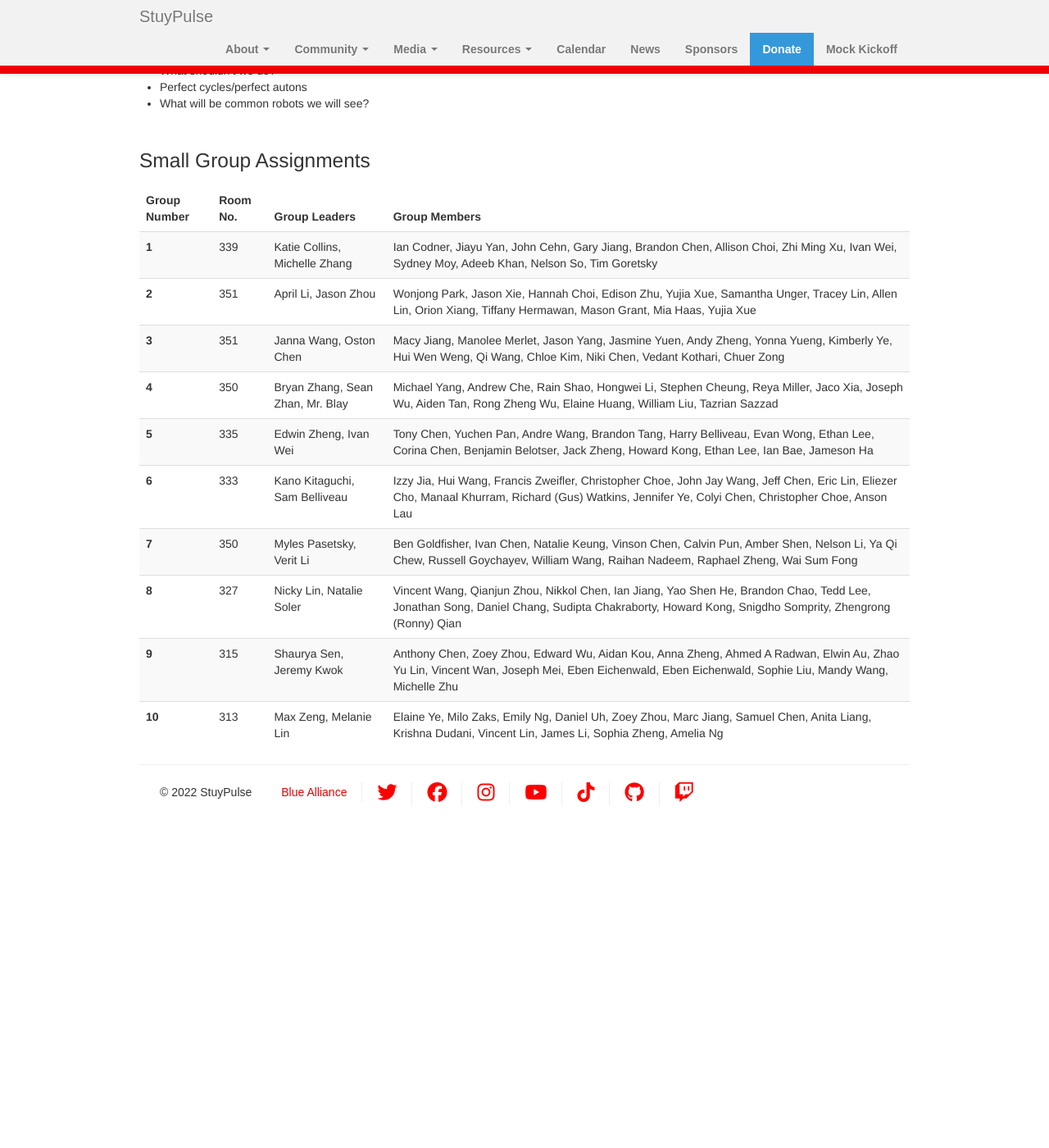
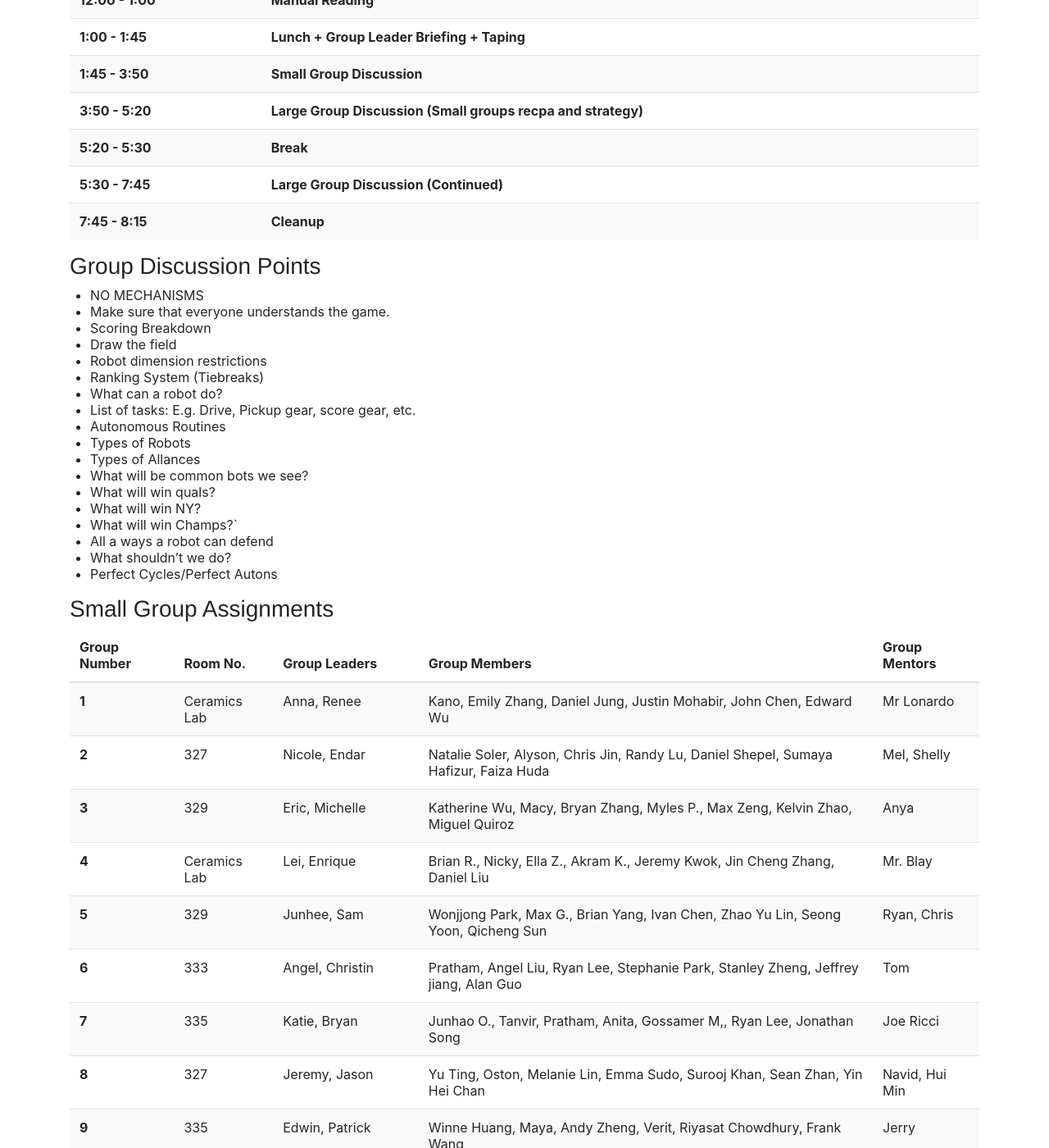
Before and after one commit to StuyPulse/team694.github.io, a Jekyll site: the page built from kickoff/index.md, in a window 1280 px wide and 1400 px high, scrolled down 861 px. Shown: the whole window at 82% size. Built offline with Jekyll 4.4.1, drawn with Linux system fonts in a browser that asks for light colours; nearby versions of some CDN libraries; before the commit the page ends 1883 px from its top, so only the background shows below that; some of the changed text lies outside the part shown.

Commit message:
Revert "Add temporary tab for mock kickoff (#280)"
This reverts commit 541adf901d9d3684252060e70954b12153309df0.

```diff
--- a/_includes/navbar.html
+++ b/_includes/navbar.html
@@ -46,9 +46,9 @@
                             <li{% if page.url == '/calendar/' %} class="active"{% endif %}><a href="/calendar/">Calendar </a></li>
                             <li{% if page.url contains '/blog/' %} class="active"{% endif %}><a href="/blog/">News </a></li>
                             <!-- <li{% if page.url == '/contact/' %} class="active"{% endif %}><a href="/contact/">Contact</a></li> -->
+                            <li{% if page.url == '/contact/' %} class="active"{% endif %}><a href="/contact/">Contact Us </a></li>
                             <li{% if page.url == '/sponsors/' %} class="active"{% endif %}><a href="/sponsors/">Sponsors </a></li>
                             <li id="donate"><a href="/donate/" >Donate</a></li>
-                            <li><a href="/kickoff/">Mock Kickoff</a></li>
                         </ul>
                     </div><!--/.nav-collapse -->
                 </div>
--- a/kickoff/index.md
+++ b/kickoff/index.md
@@ -1,25 +1,33 @@
 ---
 layout: page
-title: 2022 Mock Kickoff Information
-description: Dedicated page for Kickoff information
+title: 2020 Kickoff Information
 ---
+<link rel="stylesheet" href="https://stackpath.bootstrapcdn.com/bootstrap/4.3.1/css/bootstrap.min.css" integrity="sha384-ggOyR0iXCbMQv3Xipma34MD+dH/1fQ784/j6cY/iJTQUOhcWr7x9JvoRxT2MZw1T" crossorigin="anonymous">
+<script src="https://code.jquery.com/jquery-3.3.1.slim.min.js" integrity="sha384-q8i/X+965DzO0rT7abK41JStQIAqVgRVzpbzo5smXKp4YfRvH+8abtTE1Pi6jizo" crossorigin="anonymous"></script>
+<script src="https://cdnjs.cloudflare.com/ajax/libs/popper.js/1.14.7/umd/popper.min.js" integrity="sha384-UO2eT0CpHqdSJQ6hJty5KVphtPhzWj9WO1clHTMGa3JDZwrnQq4sF86dIHNDz0W1" crossorigin="anonymous"></script>
+<script src="https://stackpath.bootstrapcdn.com/bootstrap/4.3.1/js/bootstrap.min.js" integrity="sha384-JjSmVgyd0p3pXB1rRibZUAYoIIy6OrQ6VrjIEaFf/nJGzIxFDsf4x0xIM+B07jRM" crossorigin="anonymous"></script>
+<link rel="stylesheet" href="https://cdnjs.cloudflare.com/ajax/libs/font-awesome/4.7.0/css/font-awesome.min.css">
 
-## 2014 FRC Game: Aerial Assist
+## FRC Kickoff 2020
+Resources for StuyPulse on Kickoff
 
-### Materials:
-* [Game Animation](https://www.youtube.com/watch?v=f5zWzICG5to)
-* [Game Overview](https://www.firstinspires.org/sites/default/files/uploads/resource_library/frc/game-and-season-info/archive/2014/2014-frc-game-1page.pdf)
-* [Game Manual](https://www.firstinspires.org/sites/default/files/uploads/resource_library/frc/game-and-season-info/archive/2014/2014-game-manual.pdf)
-* [Abridged Game Manual](https://docs.google.com/document/d/1SW20YcCLz49NzhDDDxrBql47XnoDwZIhG_l5dsZ0nZ0/edit)
+## FIRST Downloads
+### Encryption Key:
+R!$E2geTHeR#2020
 
-&nbsp;
+### Decrypted Versions:
+* [2020 FRC Game Season Manual](/img/2020FRCGameSeasonManual.pdf)
+
+### Videos:
+* [Game Animation](https://www.youtube.com/watch?v=gmiYWTmFRVE)
+* [2020 Field Tour Video: Shield Generator](https://www.youtube.com/watch?v=YSPIPEJVZAw)
+* [2020 Field Tour Video: Power Port](https://www.youtube.com/watch?v=yl3Goq5VsyQ)
+* [2020 Field Tour Video: Loading Bay](https://www.youtube.com/watch?v=41UgChIeSQw)
+* [2020 Field Tour Video: Rockwell](https://www.youtube.com/watch?v=WH0H8fHIP6I)
+* [2020 Field Tour Video: Alliance Station](https://www.youtube.com/watch?v=Yky0AQUACVQA)
 
 ### Schedule:
 <table class="table table-striped">
-  <colgroup>
-    <col span="1" style="width:30%">
-    <col span="1" style="width:70%">
-  </colgroup>
   <thead>
     <tr>
       <th scope="col"> Time </th>
@@ -28,21 +36,43 @@ description: Dedicated page for Kickoff information
   </thead>
   <tbody>
   <tr>
-    <th scope="row" style=""> 3:55 - 4:05  </th>
-    <th scope="row"> Start, Breakoff into Groups </th>
+    <th scope="row"> 9:00 - 10:00 </th>
+    <th scope="row"> Setup </th>
   </tr>
   <tr>
-    <th scope="row"> 4:05 - 5:00 </th>
+    <th scope="row"> 10:00 - 12:00 </th>
+    <th scope="row"> Kickoff Broadcast </th>
+  </tr>
+  <tr>
+    <th scope="row"> 12:00 - 1:00 </th>
+    <th scope="row"> Manual Reading </th>
+  </tr>
+  <tr>
+    <th scope="row"> 1:00 - 1:45 </th>
+    <th scope="row"> Lunch + Group Leader Briefing + Taping </th>
+  </tr>
+  <tr>
+    <th scope="row"> 1:45 - 3:50 </th>
     <th scope="row"> Small Group Discussion </th>
   </tr>
   <tr>
-    <th scope="row"> 5:00 - 6:00 </th>
-    <th scope="row"> Big Group Discussion</th>
+    <th scope="row"> 3:50 - 5:20 </th>
+    <th scope="row"> Large Group Discussion (Small groups recpa and strategy) </th>
+  </tr>
+  <tr>
+    <th scope="row"> 5:20 - 5:30 </th>
+    <th scope="row"> Break </th>
+  </tr>
+  <tr>
+    <th scope="row"> 5:30 - 7:45 </th>
+    <th scope="row"> Large Group Discussion (Continued) </th>
+  </tr>
+  <tr>
+    <th scope="row"> 7:45 - 8:15 </th>
+    <th scope="row"> Cleanup </th>
   </tr>
   </tbody>
 </table>
-
-&nbsp;
 
 ### Group Discussion Points
 * NO MECHANISMS
@@ -56,15 +86,13 @@ description: Dedicated page for Kickoff information
 * Autonomous Routines
 * Types of Robots
 * Types of Allances
+* What will be common bots we see?
 * What will win quals?
-* What will win a regional?
+* What will win NY?
 * What will win Champs?`
 * All a ways a robot can defend
 * What shouldn't we do?
-* Perfect cycles/perfect autons
-* What will be common robots we will see?
-
-&nbsp;
+* Perfect Cycles/Perfect Autons
 
 ### Small Group Assignments
 
@@ -75,68 +103,90 @@ description: Dedicated page for Kickoff information
       <th scope="col"> Room No. </th>
       <th scope="col"> Group Leaders </th>
       <th scope="col"> Group Members </th>
+      <th scope="col"> Group Mentors </th>
     </tr>
   </thead>
   <tbody>
   <tr>
     <th scope="row"> 1 </th>
-    <td> 339 </td>
-    <td> Katie Collins, Michelle Zhang </td>
-    <td> Ian Codner, Jiayu Yan, John Cehn, Gary Jiang, Brandon Chen, Allison Choi, Zhi Ming Xu, Ivan Wei, Sydney Moy, Adeeb Khan, Nelson So, Tim Goretsky </td>
+    <td> Ceramics Lab </td>
+    <td> Anna, Renee </td>
+    <td> Kano, Emily Zhang, Daniel Jung, Justin Mohabir, John Chen, Edward Wu </td>
+    <td> Mr Lonardo </td>
   </tr>
   <tr>
     <th scope="row"> 2 </th>
-    <td> 351 </td>
-    <td> April Li, Jason Zhou </td>
-    <td> Wonjong Park, Jason Xie, Hannah Choi, Edison Zhu, Yujia Xue, Samantha Unger, Tracey Lin, Allen Lin, Orion Xiang, Tiffany Hermawan, Mason Grant, Mia Haas, Yujia Xue </td>
+    <td> 327 </td>
+    <td> Nicole, Endar </td>
+    <td> Natalie Soler, Alyson, Chris Jin, Randy Lu, Daniel Shepel, Sumaya Hafizur, Faiza Huda </td>
+    <td> Mel, Shelly </td>
   </tr>
   <tr>
     <th scope="row"> 3 </th>
-    <td> 351 </td>
-    <td> Janna Wang, Oston Chen </td>
-    <td> Macy Jiang, Manolee Merlet, Jason Yang, Jasmine Yuen, Andy Zheng, Yonna Yueng, Kimberly Ye, Hui Wen Weng, Qi Wang, Chloe Kim, Niki Chen, Vedant Kothari, Chuer Zong </td>
+    <td> 329 </td>
+    <td> Eric, Michelle </td>
+    <td> Katherine Wu, Macy, Bryan Zhang, Myles P., Max Zeng, Kelvin Zhao,  Miguel Quiroz </td>
+    <td> Anya </td>
   </tr>
   <tr>
     <th scope="row"> 4 </th>
-    <td> 350 </td>
-    <td> Bryan Zhang, Sean Zhan, Mr. Blay </td>
-    <td> Michael Yang, Andrew Che, Rain Shao, Hongwei Li, Stephen Cheung, Reya Miller, Jaco Xia, Joseph Wu, Aiden Tan, Rong Zheng Wu, Elaine Huang, William Liu, Tazrian Sazzad </td>
+    <td> Ceramics Lab </td>
+    <td> Lei, Enrique </td>
+    <td> Brian R., Nicky, Ella Z., Akram K., Jeremy Kwok, Jin Cheng Zhang, Daniel Liu </td>
+    <td> Mr. Blay </td>
   </tr>
   <tr>
     <th scope="row"> 5 </th>
-    <td> 335 </td>
-    <td> Edwin Zheng, Ivan Wei </td>
-    <td> Tony Chen, Yuchen Pan, Andre Wang, Brandon Tang, Harry Belliveau, Evan Wong, Ethan Lee, Corina Chen, Benjamin Belotser, Jack Zheng, Howard Kong, Ethan Lee, Ian Bae, Jameson Ha </td>
+    <td> 329 </td>
+    <td> Junhee, Sam </td>
+    <td> Wonjjong Park, Max G., Brian Yang, Ivan Chen, Zhao Yu Lin, Seong Yoon, Qicheng Sun </td>
+    <td> Ryan, Chris </td>
   </tr>
   <tr>
     <th scope="row"> 6 </th>
     <td> 333 </td>
-    <td> Kano Kitaguchi, Sam Belliveau </td>
-    <td> Izzy Jia, Hui Wang, Francis Zweifler, Christopher Choe, John Jay Wang, Jeff Chen, Eric Lin, Eliezer Cho, Manaal Khurram, Richard (Gus) Watkins, Jennifer Ye, Colyi Chen, Christopher Choe, Anson Lau </td>
+    <td> Angel, Christin </td>
+    <td> Pratham, Angel Liu, Ryan Lee, Stephanie Park, Stanley Zheng, Jeffrey jiang, Alan Guo </td>
+    <td> Tom </td>
   </tr>
   <tr>
     <th scope="row"> 7 </th>
-    <td> 350 </td>
-    <td> Myles Pasetsky, Verit Li </td>
-    <td> Ben Goldfisher, Ivan Chen, Natalie Keung, Vinson Chen, Calvin Pun, Amber Shen, Nelson Li, Ya Qi Chew, Russell Goychayev, William Wang, Raihan Nadeem, Raphael Zheng, Wai Sum Fong </td>
+    <td> 335 </td>
+    <td> Katie, Bryan </td>
+    <td> Junhao O., Tanvir, Pratham, Anita, Gossamer M,, Ryan Lee, Jonathan Song </td>
+    <td> Joe Ricci </td>
   </tr>
   <tr>
     <th scope="row"> 8 </th>
     <td> 327 </td>
-    <td> Nicky Lin, Natalie Soler </td>
-    <td> Vincent Wang, Qianjun Zhou, Nikkol Chen, Ian Jiang, Yao Shen He, Brandon Chao, Tedd Lee, Jonathan Song, Daniel Chang, Sudipta Chakraborty, Howard Kong, Snigdho Somprity, Zhengrong (Ronny) Qian </td>
+    <td> Jeremy, Jason </td>
+    <td> Yu Ting, Oston, Melanie Lin, Emma Sudo, Surooj Khan, Sean Zhan, Yin Hei Chan </td>
+    <td> Navid, Hui Min </td>
   </tr>
   <tr>
     <th scope="row"> 9 </th>
-    <td> 315 </td>
-    <td> Shaurya Sen, Jeremy Kwok  </td>
-    <td> Anthony Chen, Zoey Zhou, Edward Wu, Aidan Kou, Anna Zheng, Ahmed A Radwan, Elwin Au, Zhao Yu Lin, Vincent Wan, Joseph Mei, Eben Eichenwald, Eben Eichenwald, Sophie Liu, Mandy Wang, Michelle Zhu </td>
+    <td> 335 </td>
+    <td> Edwin, Patrick  </td>
+    <td> Winne Huang, Maya, Andy Zheng, Verit, Riyasat Chowdhury, Frank Wang </td>
+    <td> Jerry </td>
   </tr>
   <tr>
     <th scope="row"> 10 </th>
-    <td> 313 </td>
-    <td> Max Zeng, Melanie Lin </td>
-    <td> Elaine Ye, Milo Zaks, Emily Ng, Daniel Uh, Zoey Zhou, Marc Jiang, Samuel Chen, Anita Liang, Krishna Dudani, Vincent Lin, James Li, Sophia Zheng, Amelia Ng </td>
+    <td> 335 </td>
+    <td> Brianna, Winston  </td>
+    <td> Seonga, Junhao S., Jason Z., Ayan, Steven Shi, Michael Yang </td>
+    <td> Yi Lin </td>
   </tr>
-  </tbody>
-</table>
+  <tr>
+    <th scope="row"> 11 </th>
+    <td> 339 </td>
+    <td> Alan L., Qiong (Joseph)  </td>
+    <td> Victor, Janna, Junhao O., Vansh, Yuk Kwan Lau, Rorie Taylor, Justin Zou </td>
+  <td> Piotr, Colin </td>
+  <tr>
+    <th scope="row"> 12 </th>
+    <td> 333 </td>
+    <td> Tahsin, Coby  </td>
+    <td> Sabrina, Jia Yang, Perry, Oliver, Anjini Katari, Vincent Wang </td>
+    <td> Jeanne, Chris </td>
+  </tr>
```
